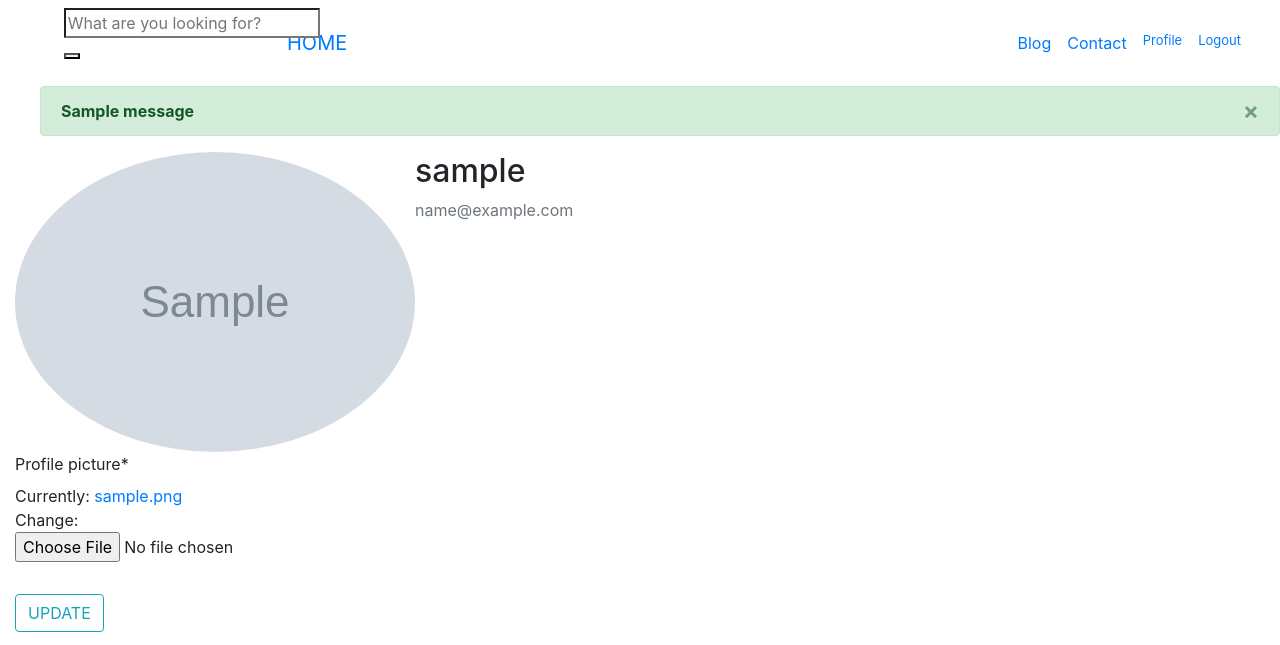
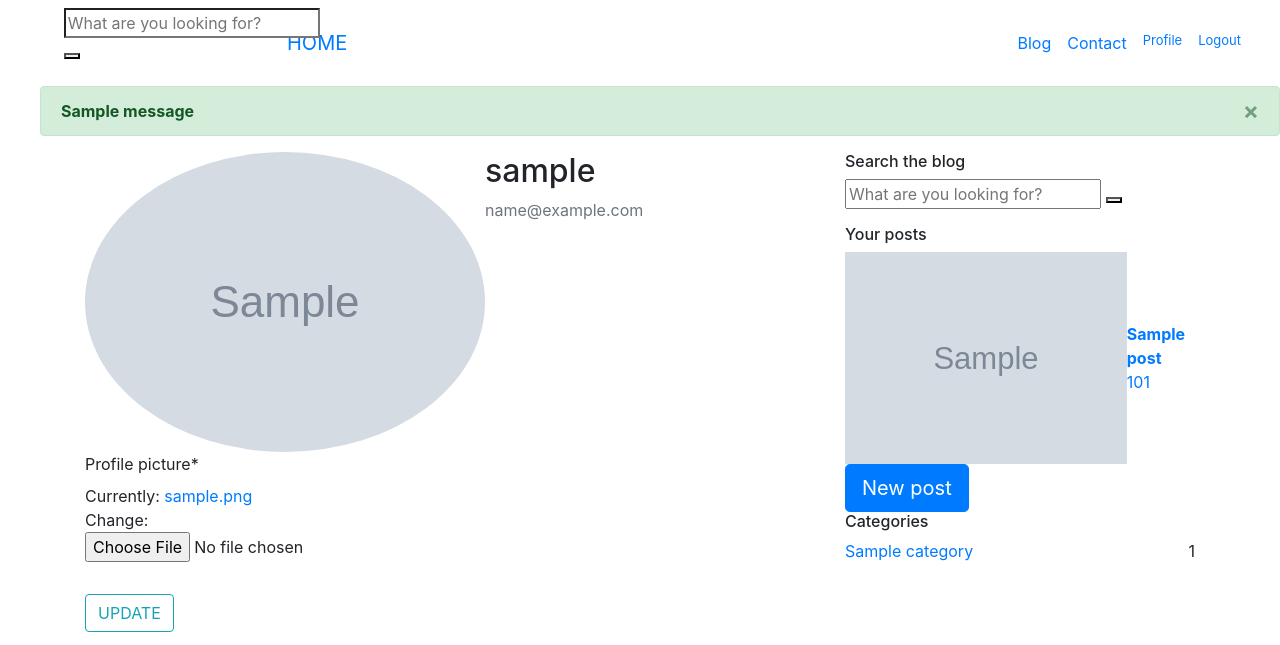
Before and after one commit to Thinh-NT/company-blog, a Django app: page /profile/ in a window 1280 px wide. Shown: the top 645 px of the page. Run offline with Django 3.2, Linux system fonts and the light colour scheme; a user stored in the database is signed in; tables that the repository leaves empty hold one stand-in row (values such as "Sample post"); grey boxes marked "Sample" are stand-in pictures; one stand-in notice (Sample message) is shown; some libraries are stand-ins or nearby versions.

Commit message:
fixing 403...

```diff
--- a/blog/forms.py
+++ b/blog/forms.py
@@ -1,4 +1,5 @@
 from django import forms
+from django.forms.widgets import Textarea
 from tinymce import TinyMCE
 from .models import Comment, Post, Comment, Author
 
@@ -11,14 +12,19 @@ class TinyMCEWidget(TinyMCE):
 class PostForm(forms.ModelForm):
     content = forms.CharField(
         widget=TinyMCEWidget(
-            attrs={'required': False, 'cols': 30, 'rows': 10}
+            attrs={'required': False, 'cols': 30, 'rows': 10, }
+        )
+    )
+    overview = forms.CharField(
+        widget=Textarea(
+            attrs={'required': True, 'cols': 30, 'rows': 3}
         )
     )
 
     class Meta:
         model = Post
         fields = ('title', 'overview', 'content',
-                  'thumbnail', 'categories', 'featured')
+                  'thumbnail', 'categories')
 
 
 class CommentForm(forms.ModelForm):
--- a/blog/models.py
+++ b/blog/models.py
@@ -32,7 +32,7 @@ class Post(models.Model):
     comment_count = models.IntegerField(default=0)
     author = models.ForeignKey(Author, on_delete=models.CASCADE)
     thumbnail = models.ImageField()
-    categories = models.ManyToManyField(Category)
+    categories = models.ManyToManyField(Category, related_name='post')
     featured = models.BooleanField(default=True)
     previous_post = models.ForeignKey(
         'self', related_name='previous', on_delete=models.SET_NULL, blank=True, null=True)
--- a/blog/urls.py
+++ b/blog/urls.py
@@ -2,7 +2,7 @@ from django.urls import path
 from .views import (index, post, blog, search,
                     update_post, delete_post, create_post, profile,
                     PostDeleteView, PostUpdateView,
-                    post_delete, post_update)
+                    category_posts_view)
 
 urlpatterns = [
     path("", index, name="index"),
@@ -13,8 +13,7 @@ urlpatterns = [
     path("post/<id>/delete", delete_post, name="delete-post"),
     path("search/", search, name="search"),
     path("create/", create_post, name="create"),
+    path("category/<category>", category_posts_view, name="category-posts"),
     path('post/<pk>/update/', PostUpdateView.as_view(), name='post-update'),
     path('post/<pk>/delete/', PostDeleteView.as_view(), name='post-delete'),
-    # path('post/<id>/update/', post_update, name='post-update'),
-    # path('post/<id>/delete/', post_delete, name='post-delete'),
 ]
--- a/blog/views.py
+++ b/blog/views.py
@@ -6,7 +6,8 @@ from django.urls.base import reverse
 from django.contrib.auth.decorators import login_required
 from django.views.generic import UpdateView, DeleteView
 from django.contrib import messages
-from .models import Author, Post
+from django.views.decorators.csrf import csrf_protect
+from .models import Author, Category, Post
 from .forms import CommentForm, PostForm, AuthorForm
 from marketing.models import Signup
 
@@ -122,8 +123,13 @@ def profile(request):
     else:
         p_form = AuthorForm(instance=request.user.author)
 
+    posts = Post.objects.all().filter(author=request.user.author)[:3]
+    category_count = posts.values(
+        'categories__title').annotate(Count('categories__title'))
     context = {
         "p_form": p_form,
+        "category_count": category_count,
+        "posts": posts
     }
     return render(request, "blog/profile.html", context)
 
@@ -140,6 +146,16 @@ def search(request):
         'queryset': queryset
     }
     return render(request, 'blog/search_result.html', context)
+
+
+def category_posts_view(request, category):
+    category = Category.objects.get(title=category)
+    queryset = category.post.all()
+
+    context = {
+        'queryset': queryset
+    }
+    return render(request, 'blog/category_posts.html', context)
 
 
 def post_update(request, id):
--- a/templates/blog/create_post.html
+++ b/templates/blog/create_post.html
@@ -2,7 +2,7 @@
 {% load crispy_forms_tags %}
 
 {% block content %}
-<div class="col-8 offset-2 mb-5">
+<div id="creating_container" class="col-8 offset-2 mt-5">
     {{ form.media }}
     <form action="." method="POST" enctype="multipart/form-data">
         {% csrf_token %}
--- a/templates/blog/profile.html
+++ b/templates/blog/profile.html
@@ -2,7 +2,12 @@
 {% load crispy_forms_tags %}
 
 {% block content %}
-<div class="content-section col-8">
+<div class="container">
+    <div class="row">
+        <!-- Latest Posts -->
+        <main class="posts-listing col-lg-8">
+            <div class="container">
+                <div class="row">
                     <div class="media">
                         <img class="rounded-circle account-img" src="{{ request.user.author.profile_picture.url }}">
                         <div class="media-body">
@@ -20,4 +25,55 @@
                         </div>
                     </form>
                 </div>
+            </div>
+        </main>
+        <aside class="col-lg-4">
+            <!-- Widget [Search Bar Widget]-->
+            <div class="widget search">
+                <header>
+                    <h3 class="h6">Search the blog</h3>
+                </header>
+                <form action="{% url 'search' %}" class="search-form">
+                    <div class="form-group">
+                        <input type="text" name="q" placeholder="What are you looking for?">
+                        <button type="submit" class="submit"><i class="icon-search"></i></button>
+                    </div>
+                </form>
+            </div>
+            <!-- Widget [Latest Posts Widget]        -->
+            <div class="widget latest-posts">
+                <header>
+                    <h3 class="h6">Your posts</h3>
+                </header>
+                <div class="blog-posts">
+                    {% for post in posts %}
+                    <a href="{{ post.get_absolute_url }}">
+                        <div class="item d-flex align-items-center">
+                            <div class="image"><img src="{{ post.thumbnail.url }}" alt="..." class="img-fluid"></div>
+                            <div class="title"><strong>{{ post.title }}</strong>
+                                <div class="d-flex align-items-center">
+                                    <div class="views"><i class="icon-eye"></i> {{ post.views_count }}</div>
+                                    <div class="comments"><i class="icon-comment"></i>{{ post.comment_count }}</div>
+                                </div>
+                            </div>
+                        </div>
+                    </a>
+                    {% endfor %}
+                    <a class="btn btn-lg btn-primary" href="{% url 'create' %}">New post</a>
+                </div>
+            </div>
+            <!-- Widget [Categories Widget]-->
+            <div class="widget categories">
+                <header>
+                    <h3 class="h6">Categories</h3>
+                </header>
+                {% for cat in category_count %}
+                <div class="item d-flex justify-content-between">
+                    <a href="#">{{ cat.categories__title }}</a><span>{{ cat.categories__title__count }}</span>
+                </div>
+                {% endfor %}
+            </div>
+        </aside>
+    </div>
+</div>
 {% endblock content %}
--- a/templates/blog/sidebar.html
+++ b/templates/blog/sidebar.html
@@ -39,7 +39,10 @@
         </header>
         {% for cat in category_count %}
         <div class="item d-flex justify-content-between">
-            <a href="#">{{ cat.categories__title }}</a><span>{{ cat.categories__title__count }}</span>
+            <a href="{% url 'category-posts' category=cat.categories__title %}">
+                {{ cat.categories__title }}
+            </a>
+            <span>{{ cat.categories__title__count }}</span>
         </div>
         {% endfor %}
     </div>
```
Also changed, not shown: company_blog/settings.py (+10 -8 lines), templates/blog/category_posts.html (added, +49 -0 lines). Lines whose indentation alone changed are shown as unchanged.
